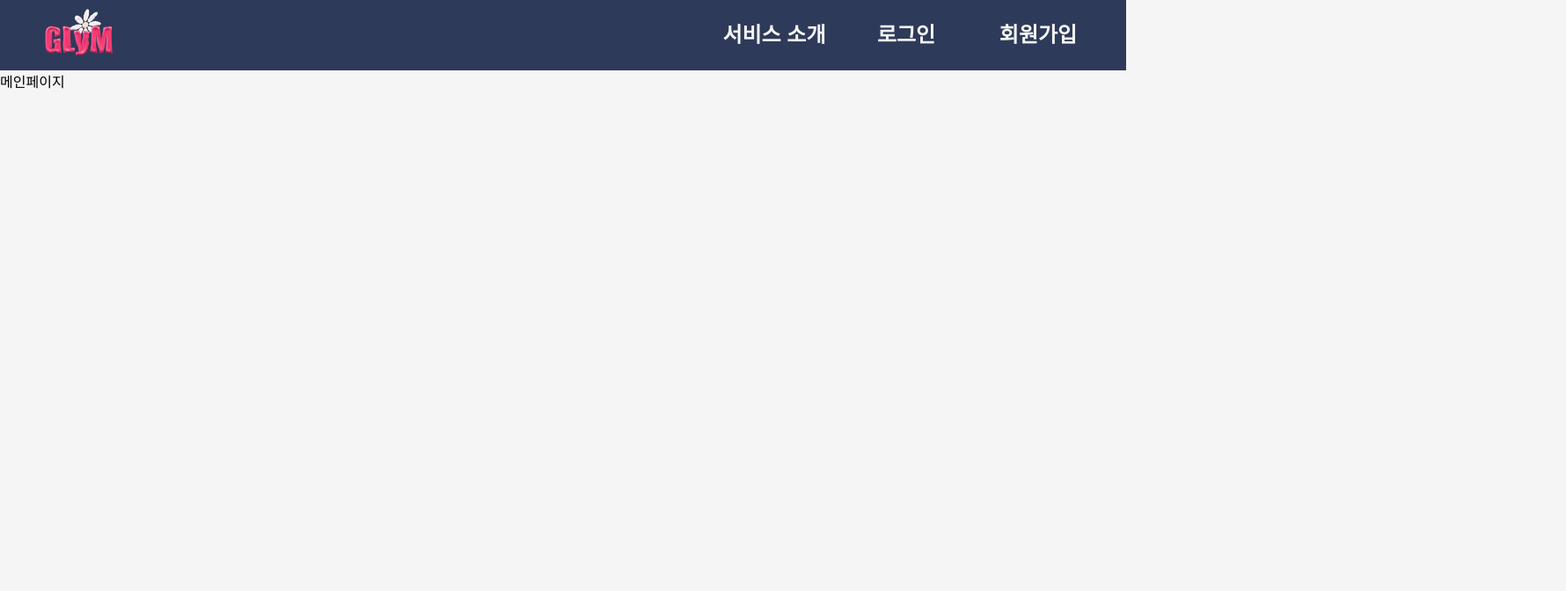
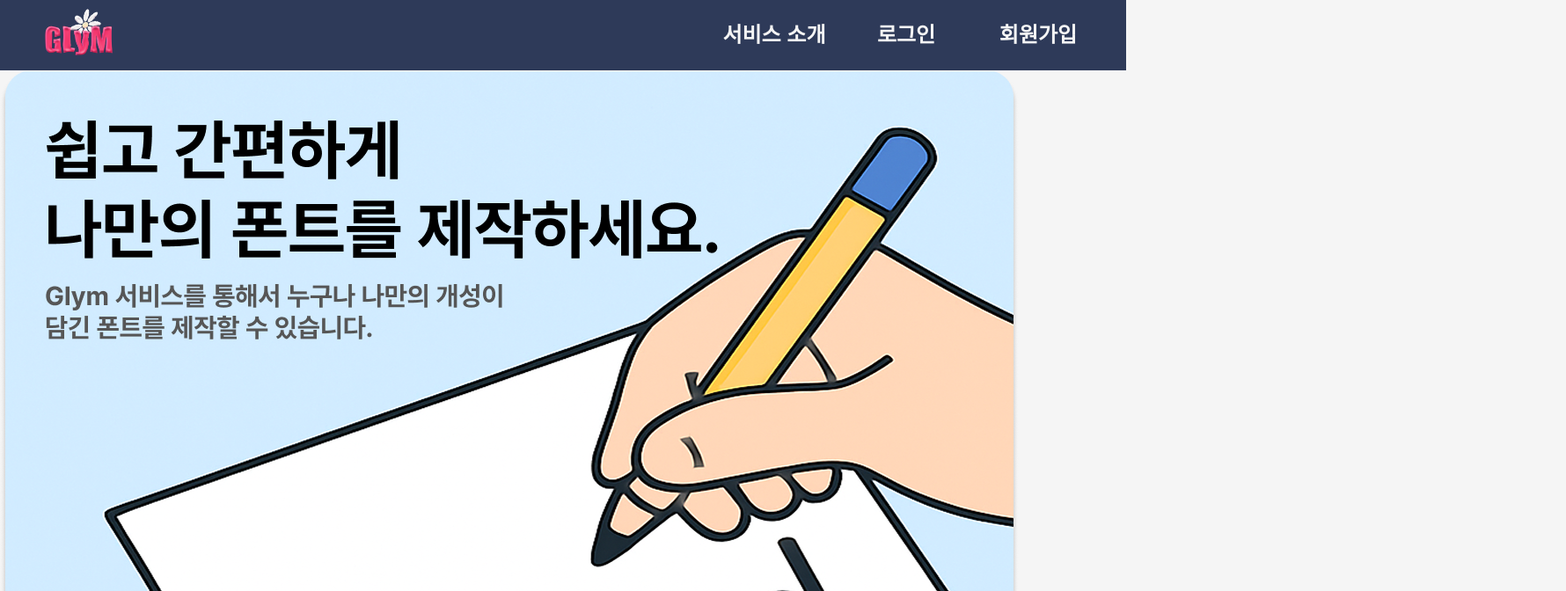
Before and after one commit to Glym-2025/glym-frontend, a React (Vite) app in the folder glym-app/: page / in a window 1280 px wide. Shown: the top 672 px of the page at 88% size, 1780 px wide, since content can reach past the window. Built offline with nearby package versions, Linux system fonts and the light colour scheme.

Commit message:
feat: IntroSection 컴포넌트 생성

```diff
--- /dev/null
+++ b/glym-app/src/features/Intro/components/IntroSection.jsx
@@ -0,0 +1,14 @@
+import intro1 from "../../../shared/INTRO_1.png";
+import intro2 from "../../../shared/INTRO_2.png";
+
+export default function IntroSection() {
+    return (
+        <div>
+            <img src={intro1} />
+            <div>
+                <div>영상</div>
+                <img src={intro2} />
+            </div>
+        </div>
+    );
+}
--- /dev/null
+++ b/glym-app/src/features/Intro/index.js
@@ -0,0 +1 @@
+export { default as IntroSection } from "./components/IntroSection";
--- a/glym-app/src/pages/MainPage.jsx
+++ b/glym-app/src/pages/MainPage.jsx
@@ -1,7 +1,9 @@
+import { IntroSection } from "../features/Intro";
+
 export default function MainPage() {
     return(
         <div>
-            메인페이지
+            <IntroSection />
         </div>
     );
 }
```
Also changed, not shown: glym-app/src/features/Intro/style.js (added), glym-app/src/shared/INTRO_1.png (added), glym-app/src/shared/INTRO_2.png (added).
